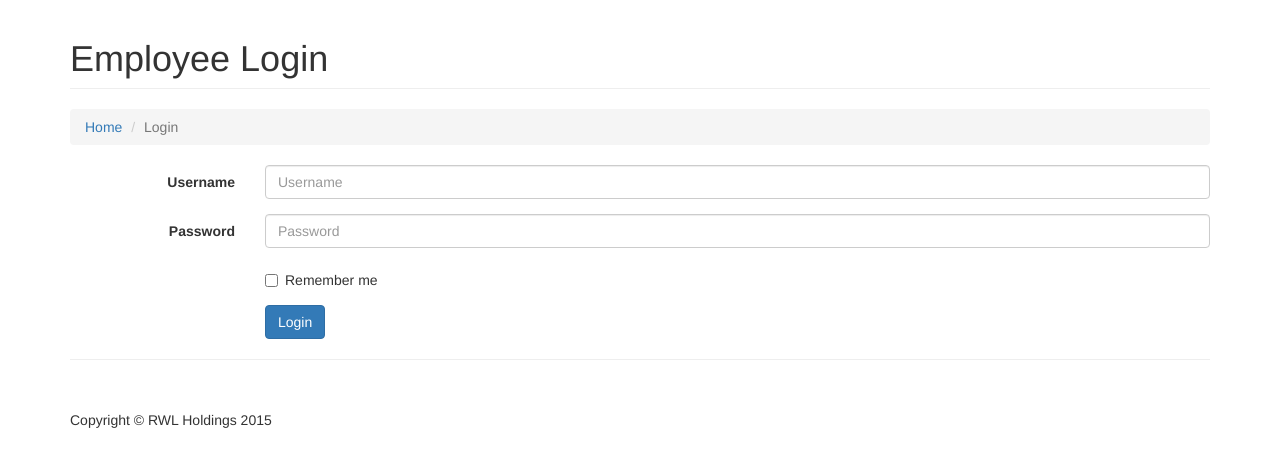
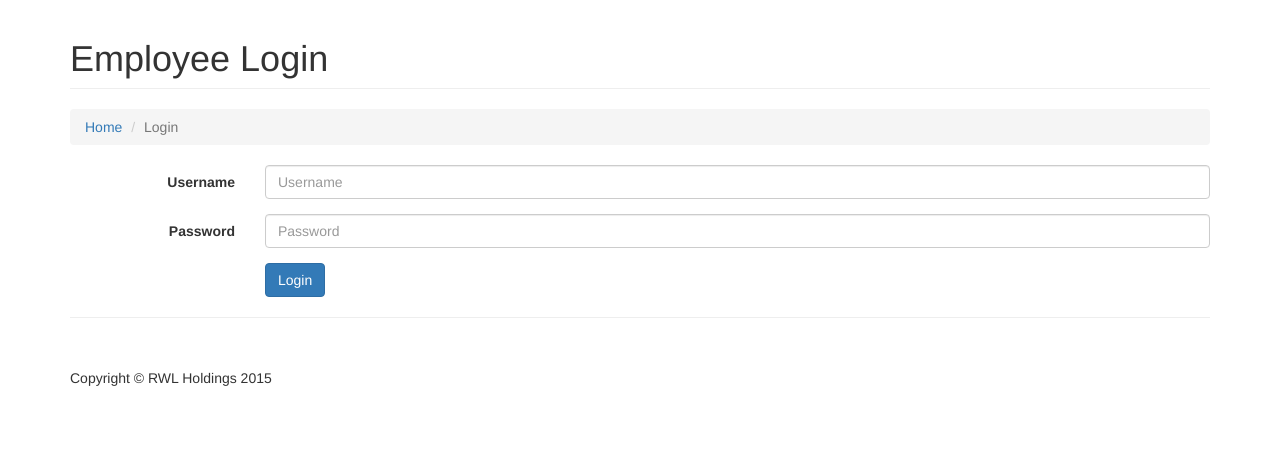
Before and after one commit to theffel/RWL-Project, a PHP site: page /login.php in a window 1280 px wide. Shown: the part 51-518 px from the top of the page. Run offline with PHP 8.4, Linux system fonts and the light colour scheme.

Commit message:
A few changes

```diff
--- a/header.php
+++ b/header.php
@@ -56,24 +56,23 @@
                     <li>
                         <a href="contact.php">Contact</a>
                     </li>
-
                     <?php
                         $loggedIn = (!empty($_SESSION['loggedIn'])) ? $_SESSION['loggedIn'] : "";
 
                         if ($loggedIn == false) {
                             echo '<li><a href="login.php">Login</a></li>';
                         }
-                    if ($loggedIn == true) { echo '<li class="dropdown">
+                        if ($loggedIn == true) {
+                            echo '<li class="dropdown">
                                     <a href="#" class="dropdown-toggle" data-toggle="dropdown">Employee Links <b class="caret"></b></a>
                                     <ul class="dropdown-menu">
                                         <li>
-                                <a href="pretrip-inspection.php">Pre-Trip Inspection</a>
                                             <a href="product-reception.php">Production Reception</a>
                                             <a href="shipping.php">Shipping</a>
+                                            <a href="pretrip-inspection.php">Pre-Trip Inspection</a>
                                         </li>
                                     </ul>
-                    </li>'; }
-                    if ($loggedIn == true) {
+                                </li>';
                             echo '<li><a href="login.php?action=logout">Logout</a></li>';
                         }
                     ?>
--- a/login.php
+++ b/login.php
@@ -92,14 +92,6 @@ include('header.php');
 
             <div class="form-group">
                 <div class="col-xs-offset-2 col-xs-10">
-                    <div class="checkbox">
-                        <label><input type="checkbox"> Remember me</label>
-                    </div>
-                </div>
-            </div>
-
-            <div class="form-group">
-                <div class="col-xs-offset-2 col-xs-10">
                     <input type="submit" class="btn btn-primary" name="login" value="Login"/>
                 </div>
             </div>
```
Also changed, not shown: pretrip_inspection.php (renamed from pretrip-inspection.php), product_reception.php (renamed from product-reception.php). Lines whose indentation alone changed are shown as unchanged.
